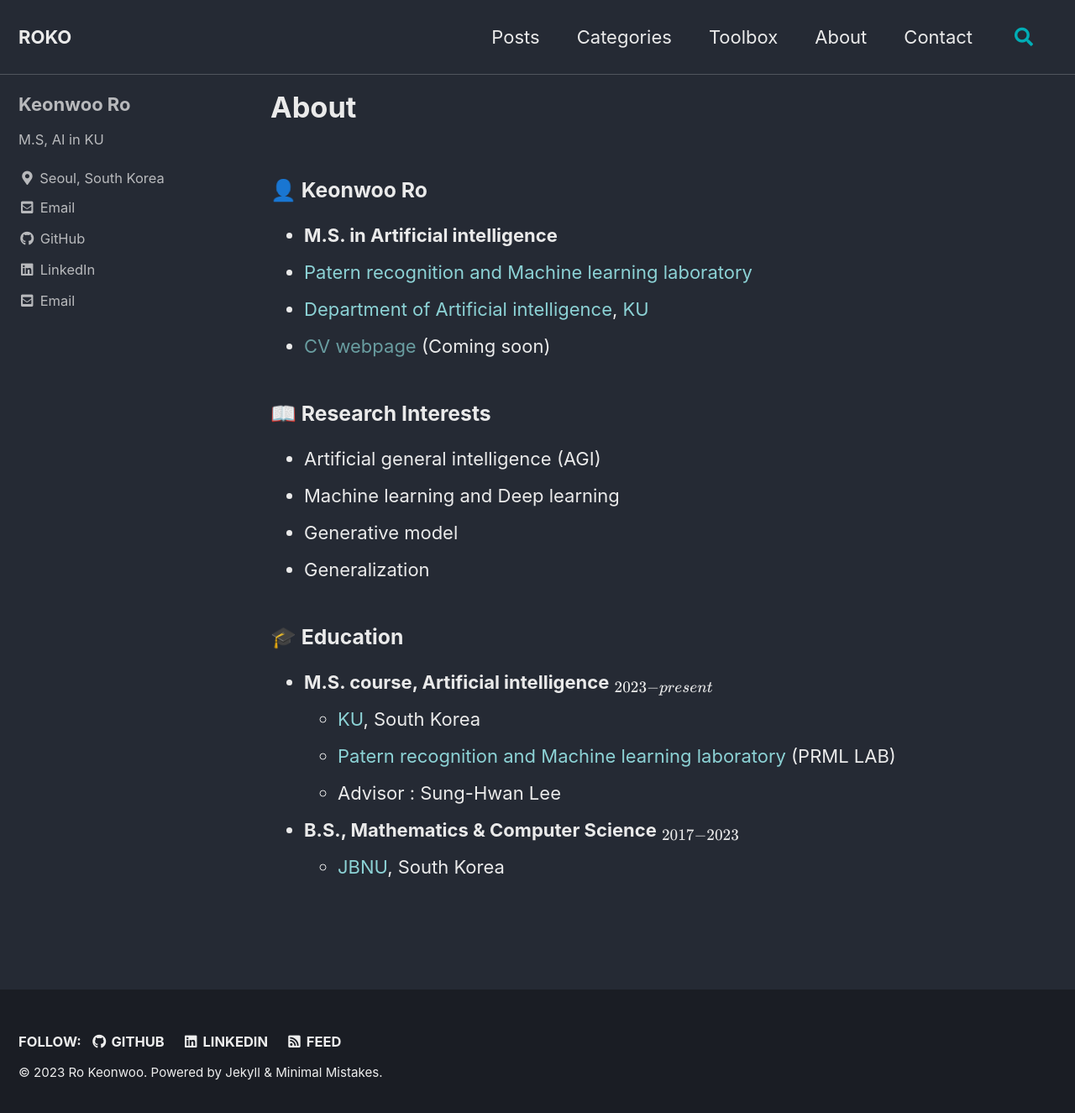
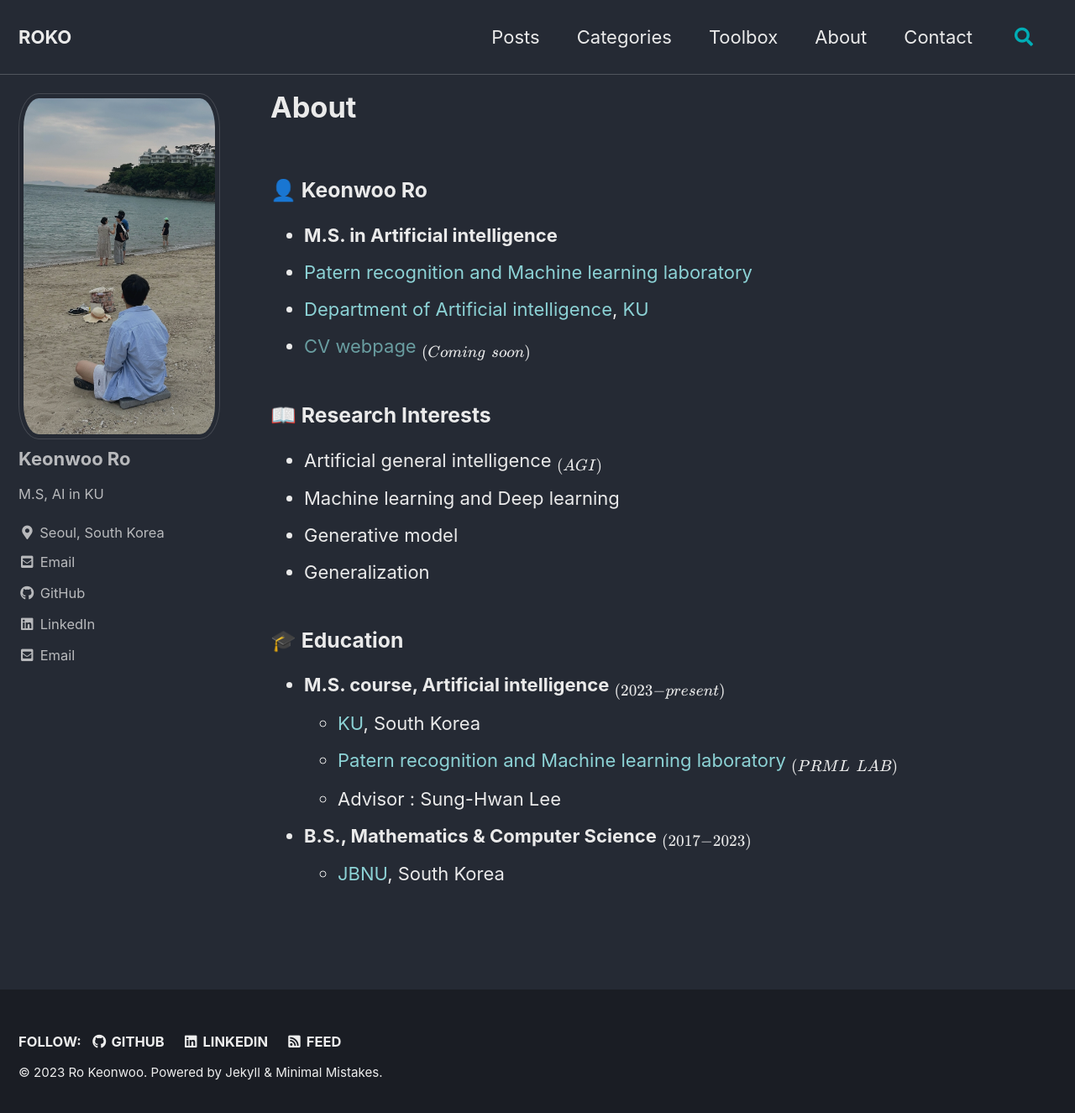
Before and after one commit to ro-ko/ro-ko.github.io, a Jekyll site: the page built from _pages/about.md, in a window 1280 px wide and 1333 px high. Shown: the top 1325 px of the window at 84% size. Built offline with Jekyll 4.4.1, drawn with Linux system fonts in a browser that asks for light colours; cached includes are drawn as plain includes; formulas are drawn with MathJax 3.

Commit message:
profile add

```diff
--- a/_config.yml
+++ b/_config.yml
@@ -20,9 +20,12 @@ title                    : "ROKO"
 title_separator          : "-"
 subtitle                 : # site tagline that appears below site title in masthead
 name                     : "Ro Keonwoo"
-description              : "Artificial intelligence, Machine learning, Deep learning"
+description              : >- # this means to ignore newlines until "baseurl:"
+  I study about Artificial intelligence, Machine learning, Deep learning
+  I am a AI Researcher in korea unviersity
+  I explain machine learning concepts using diagrams, animations and intuition
 url                      : "https://ro-ko.github.io" # the base hostname & protocol for your site e.g. "https://mmistakes.github.io"
-baseurl                  : "" # the subpath of your site, e.g. "/blog"
+# baseurl                  : "" # the subpath of your site, e.g. "/blog"
 repository               : "ro-ko/ro-ko.github.io" # GitHub username/repo-name e.g. "mmistakes/minimal-mistakes"
 teaser                   : # path of fallback teaser image, e.g. "/assets/images/500x300.png"
 logo                     : # path of logo image to display in the masthead, e.g. "/assets/images/88x88.png"
@@ -90,9 +93,11 @@ og_image                 : # Open Graph/Twitter default site image
 # For specifying social profiles
 # - https://developers.google.com/structured-data/customize/social-profiles
 social:
-  type                   : # Person or Organization (defaults to Person)
-  name                   : # If the user or organization name differs from the site's name
+  type                   : Person # Person or Organization (defaults to Person)
+  name                   : Keonwoo Ro # If the user or organization name differs from the site's name
   links: # An array of links to social media profiles
+    - "https://github.com/ro-ko/"
+    - "https://www.linkedin.com/in/keonwoo-ro-157169274"
 
 # Analytics
 analytics:
@@ -105,7 +110,7 @@ analytics:
 # Site Author
 author:
   name             : "Keonwoo Ro"
-  avatar           : # path of avatar image, e.g. "/assets/images/bio-photo.jpg"
+  avatar           : "/assets/images/profile/bio-image.jpeg" # path of avatar image, e.g. "/assets/images/bio-photo.jpg"
   bio              : "M.S, AI in KU"
   location         : "Seoul, South Korea"
   email            : "ro_keonwoo@korea.ac.kr"
@@ -130,7 +135,7 @@ author:
       # url: "https://instagram.com/"
     - label: "LinkedIn"
       icon: "fab fa-fw fa-linkedin"
-      url: "https://www.linkedin.com/in/건우-노-157169274/"
+      url: "https://www.linkedin.com/in/keonwoo-ro-157169274/"
     - label: "Posts list"
       icon: "fas fa-fw fa-list"
       # url: ???
@@ -158,7 +163,7 @@ footer:
       # url:
     - label: "LinkedIn"
       icon: "fab fa-fw fa-linkedin"
-      url: "https://www.linkedin.com/in/건우-노-157169274/"
+      url: "https://www.linkedin.com/in/keonwoo-ro-157169274/"
 
 
 # Reading Files
--- a/_pages/about.md
+++ b/_pages/about.md
@@ -15,18 +15,18 @@ use_math: true
 - **M.S. in Artificial intelligence**
 - [Patern recognition and Machine learning laboratory](http://pr.korea.ac.kr/)
 - [Department of Artificial intelligence](http://xai.korea.ac.kr/), [KU](korea.ac.kr/)
-- [CV webpage]() (Coming soon)
+- [CV webpage]() $$_{(Coming \; soon)}$$
 
 ### 📖 Research Interests
-- Artificial general intelligence (AGI)
+- Artificial general intelligence $$_{(AGI)}$$
 - Machine learning and Deep learning
 - Generative model
 - Generalization
 
 ### 🎓 Education
-- **M.S. course, Artificial intelligence** \\(_{2023-present}\\)
+- **M.S. course, Artificial intelligence** $$_{(2023-present)}$$
   - [KU](korea.ac.kr/), South Korea
-  - [Patern recognition and Machine learning laboratory](http://pr.korea.ac.kr/) (PRML LAB)
+  - [Patern recognition and Machine learning laboratory](http://pr.korea.ac.kr/) $$_{(PRML \; LAB)}$$
   - Advisor : Sung-Hwan Lee
-- **B.S., Mathematics & Computer Science** \\(_{2017-2023}\\)
+- **B.S., Mathematics & Computer Science** $$_{(2017-2023)}$$
   - [JBNU](https://www.jbnu.ac.kr/), South Korea
--- a/_sass/minimal-mistakes/_sidebar.scss
+++ b/_sass/minimal-mistakes/_sidebar.scss
@@ -134,8 +134,8 @@
     }
 
     img {
-    max-width: 110px;
-    border-radius: 50%;
+      max-width: 240px;
+      border-radius: 10%;
 
       @include breakpoint($large) {
         padding: 5px;
```
Also changed, not shown: assets/images/profile/bio-image.jpeg (added). Lines whose indentation alone changed are shown as unchanged.
